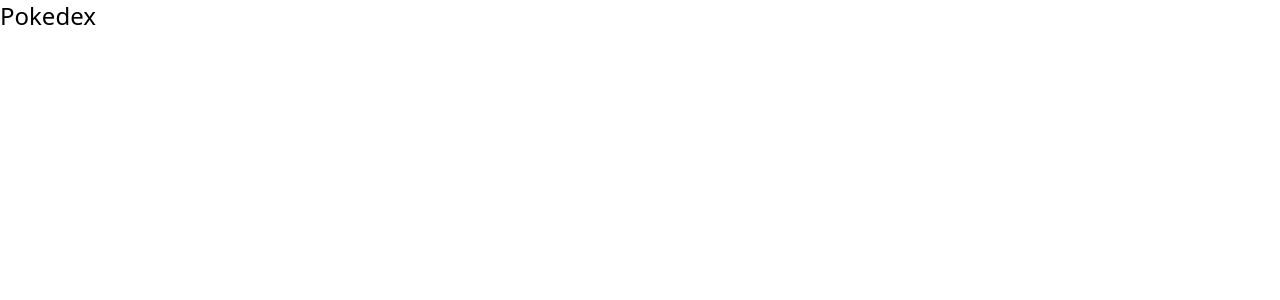
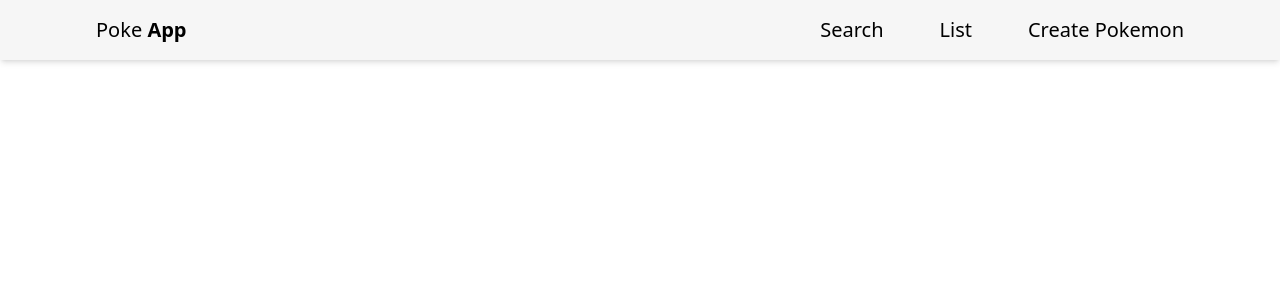
Before and after one commit to santiagomanso/pokeapp, a React (Create React App) app: page / in a window 1280 px wide. Shown: the top 300 px of the page. Built offline with nearby package versions, Linux system fonts and the light colour scheme.

Commit message:
🎨 add /navbar + react router dom

```diff
--- a/package.json
+++ b/package.json
@@ -8,6 +8,7 @@
     "@testing-library/user-event": "^13.5.0",
     "react": "^18.2.0",
     "react-dom": "^18.2.0",
+    "react-router-dom": "^6.4.1",
     "react-scripts": "5.0.1",
     "web-vitals": "^2.1.4"
   },
--- a/src/App.js
+++ b/src/App.js
@@ -1,5 +1,11 @@
+import Navbar from './components/Navbar'
+
 function App() {
-  return <div className='text-2xl h-screen'>Pokedex</div>
+  return (
+    <div className='text-2xl h-screen'>
+      <Navbar />
+    </div>
+  )
 }
 
 export default App
--- a/src/components/Navbar.jsx
+++ b/src/components/Navbar.jsx
@@ -0,0 +1,96 @@
+import React from 'react'
+import { useState } from 'react'
+
+const Navbar = () => {
+  //variables
+  const [showSidebar, setShowSidebar] = useState(false)
+
+  const toggleBar = () => {
+    showSidebar ? setShowSidebar(false) : setShowSidebar(true)
+  }
+
+  return (
+    <>
+      {/* phone navigation */}
+      <div className='lg:hidden  select-none bg-slate-100 font-poppins'>
+        <div className='flex items-center gap-2 text-lg p-3'>
+          <a href='/' className=''>
+            <span>Poke</span>{' '}
+            <span className='font-semibold text-action'>App</span>
+          </a>
+        </div>
+        {showSidebar ? (
+          <button
+            className='flex text-5xl text-white items-center cursor-pointer fixed right-6 -top-1 z-50'
+            onClick={toggleBar}
+          >
+            x
+          </button>
+        ) : (
+          <svg
+            onClick={toggleBar}
+            className='fixed  z-30 flex items-center cursor-pointer right-5 top-3'
+            viewBox='0 0 100 80'
+            width='30'
+            height='30'
+          >
+            <rect width='100' height='10'></rect>
+            <rect y='30' width='100' height='10'></rect>
+            <rect y='60' width='100' height='10'></rect>
+          </svg>
+        )}
+
+        <div
+          className={`top-0 right-0 w-[100vw] bg-black/90
+                  text-white fixed h-full z-40  ease-in-out duration-300
+                  flex flex-col justify-start items-center
+                  pt-20 gap-20
+        ${showSidebar ? 'translate-x-0 ' : 'translate-x-full'}`}
+        >
+          <div className='flex gap-4 w-1/3'>
+            <a onClick={toggleBar} href='/' className='text-2xl'>
+              Home
+            </a>
+          </div>
+          <div className='flex gap-4 w-1/3'>
+            <a onClick={toggleBar} href='/search' className='text-2xl'>
+              Search
+            </a>
+          </div>
+          <div className='flex gap-4 w-1/3'>
+            <a onClick={toggleBar} href='/' className='text-2xl'>
+              List
+            </a>
+          </div>
+          <div className='flex gap-4 w-1/3'>
+            <a onClick={toggleBar} href='/new' className='text-2xl'>
+              Create Pokemon
+            </a>
+          </div>
+        </div>
+      </div>
+
+      {/* PC navigation */}
+      <div className='font-poppins hidden lg:flex justify-between px-24 py-4 bg-neutral-100/90 shadow-md items-center select-none'>
+        <div className='flex items-center gap-2 text-xl group'>
+          <a href='/' className='text-xl'>
+            Poke <span className='text-action font-semibold'>App</span>
+          </a>
+        </div>
+        <div className='flex gap-14 text-xl items-center'>
+          <a href='/search' className='flex items-center gap-2 group'>
+            <span>Search</span>
+          </a>
+          <a href='/' className='flex items-center gap-2 group'>
+            <span>List</span>
+          </a>
+          <a href='/new' className='flex items-center gap-2 group'>
+            <span>Create Pokemon</span>
+          </a>
+        </div>
+      </div>
+    </>
+  )
+}
+
+export default Navbar
```
Also changed, not shown: 2 other files (tests, documents, lock files or other folders).
